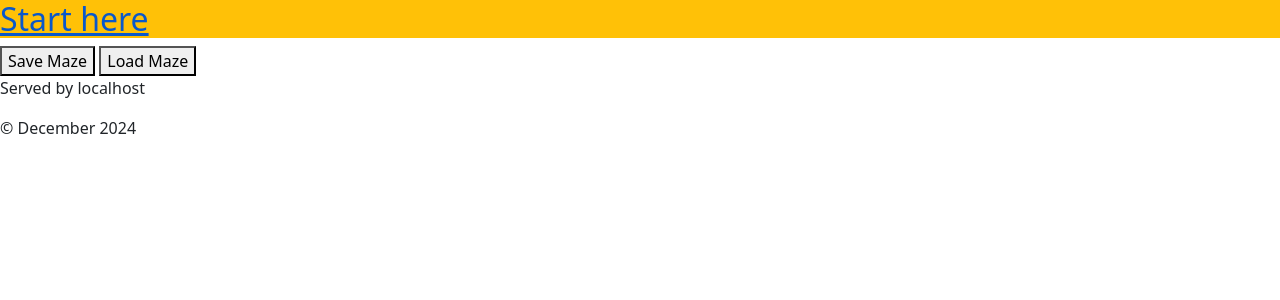
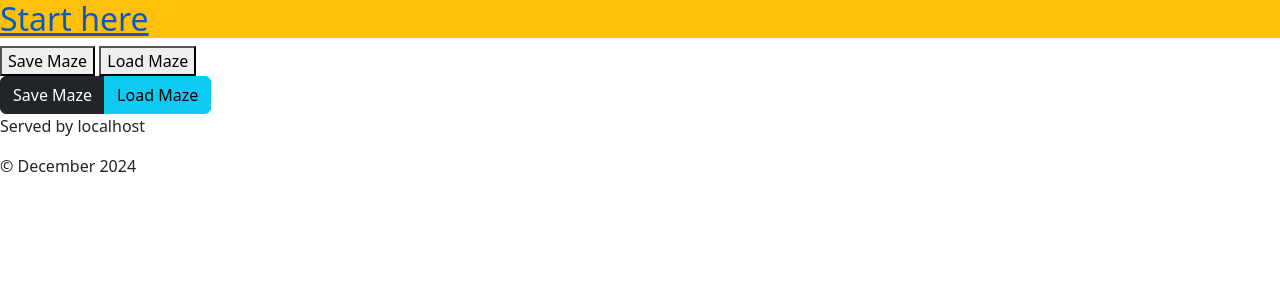
Before and after one commit to ErikPohl444/simple_server, a Flask app: page /start.html in a window 1280 px wide. Shown: the top 300 px of the page. Run offline with Flask 3, Linux system fonts and the light colour scheme.

Commit message:
added hostname as needed and worked on room output

```diff
--- a/main.py
+++ b/main.py
@@ -75,18 +75,22 @@ class Maze:
 
         def all_exits(self, in_html):
             exits = ''
+            if in_html:
+                exits = '<ul class="list-group">'
             for direction in Directions.rose:
                 if self.exits[direction]:
                     nextplace = self.exits[direction].name
                     exitstr = f"Exit to {direction} {nextplace}\n"
                     if in_html:
                         nextplace_url = Fernet(secret_key).encrypt(nextplace.encode())
-                        exitstr = (f"<h2>"
-                                   f"Exit to {direction}"
+                        exitstr = (f'<li class="list-group-item">'
+                                   f"Exit {direction} to room "
                                    f'<a href="http://{request.host}/maze/{nextplace_url}">'
                                    f"{nextplace}</a>"
-                                   f"</h2>")
+                                   f"</li>")
                     exits += exitstr
+            if in_html:
+                exits+="</ul>"
             return exits
 
         def make_exit(self, direction, maze):
@@ -210,7 +214,7 @@ def show_room(coordinates):
     coordinates = cipher.decrypt(coordinates[2:]).decode()
     x, y, z = split_coordinates(coordinates)
     logger.info("showing room {x} {y} {z}")
-    return (render_template('room.html', roomname=maze.rooms[x][y][z].room_name(True), exits=maze.rooms[x][y][z].all_exits(True)),200)
+    return (render_template('room.html', hostname=request.host, roomname=maze.rooms[x][y][z].room_name(True), exits=maze.rooms[x][y][z].all_exits(True)),200)
         # (maze.rooms[x][y][z].room_name(True) + maze.rooms[x][y][z].all_exits(True), "200")
 
 
--- a/templates/start.html
+++ b/templates/start.html
@@ -7,8 +7,12 @@
     <div class="jumbotron-fluid bg-warning" >
     <h2><a href="http://127.0.0.1:8080/maze/{{maze.start_url}}">Start here</a></h2>
     </div>
-    <form method="POST" action="/child.html">
+    <form method="POST" action="/start.html">
     <button type="submit" name="submit_button" value="save_maze">Save Maze</button>
     <button type="submit" name="submit_button" value="load_maze">Load Maze</button>
     </form>
+    <div method ="POST" action="/start.html" class="btn-group" role="group">
+        <button type="submit" class="btn btn-dark" name="submit_button" value="save_maze">Save Maze</button>
+        <button type="submit" class="btn btn-info" name="submit_button" value="load_maze">Load Maze</button>
+    </div>
 {% endblock %}
```
